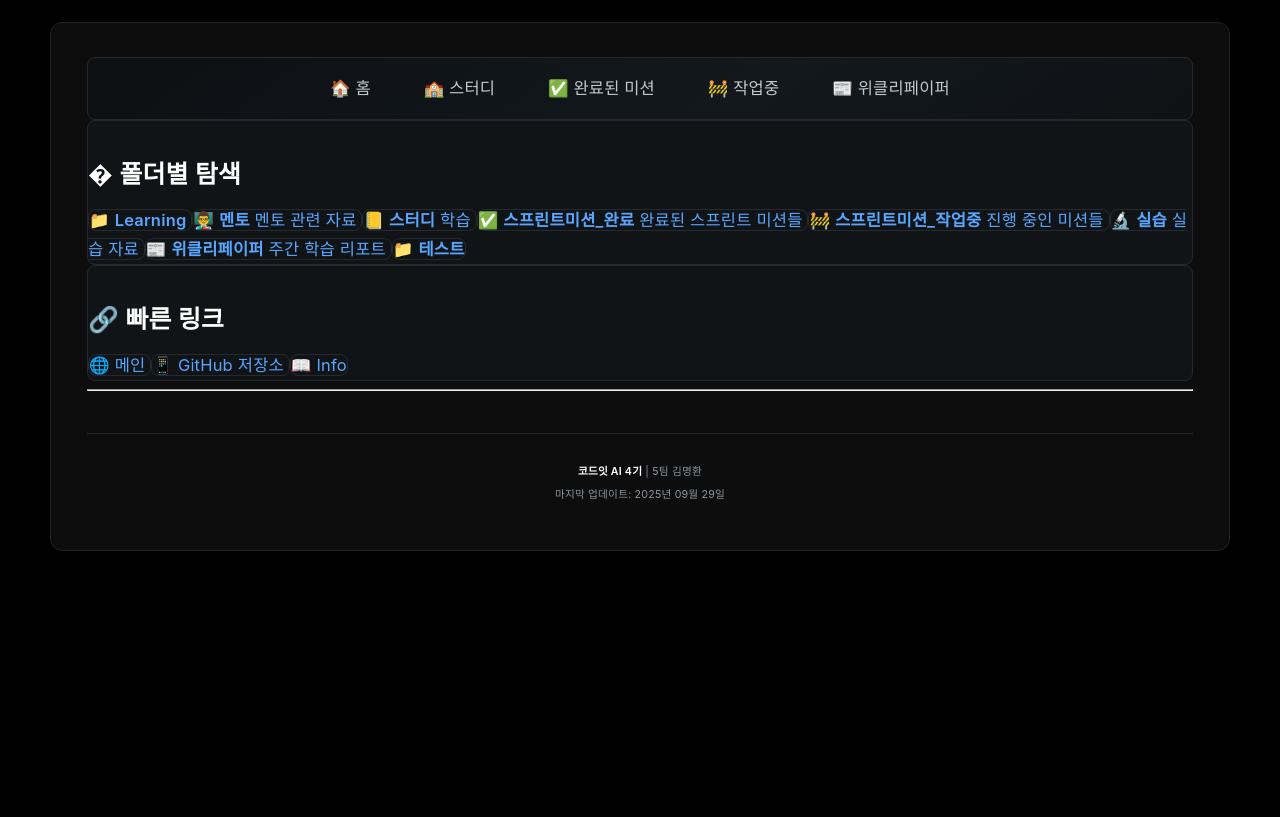
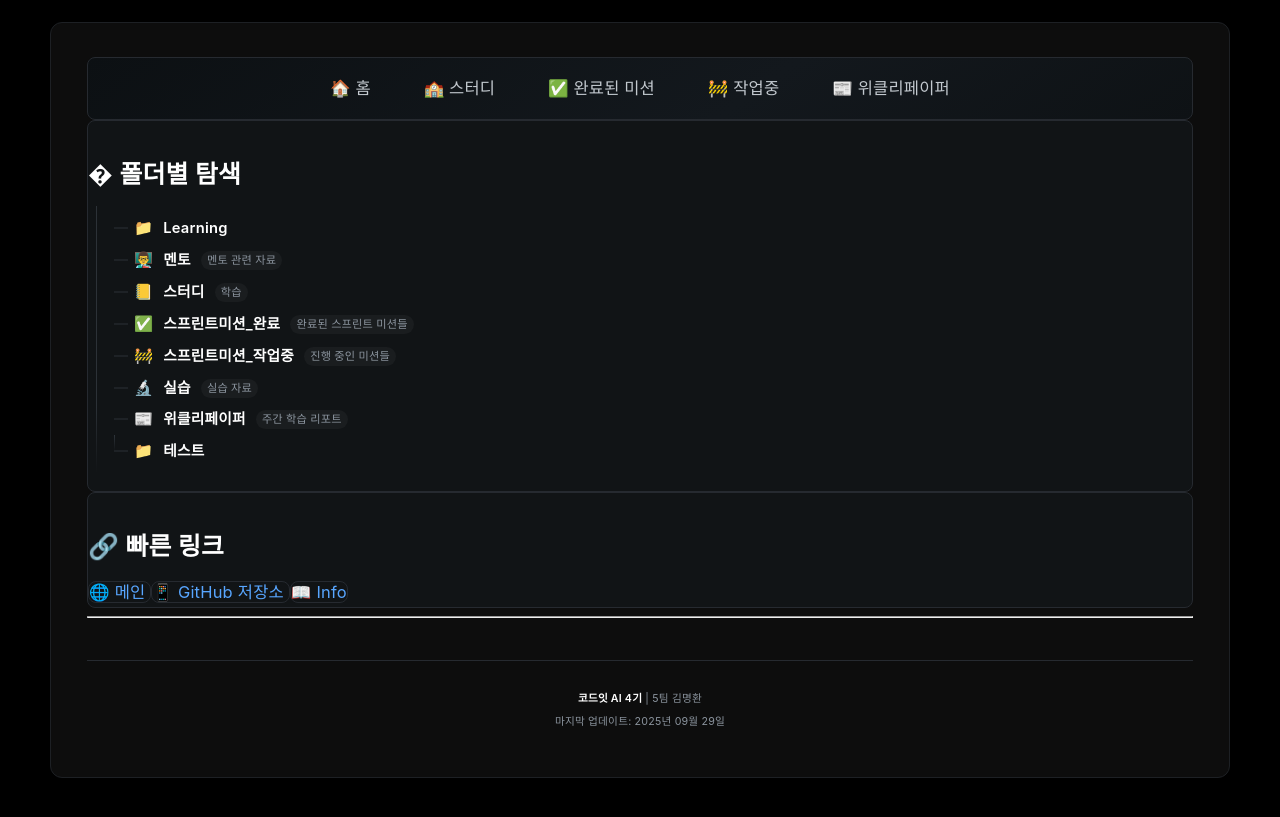
Before and after one commit to c0z0c/sprint_mission, a Jekyll site: the page built from index.md, in a window 1280 px wide. Shown: the top 817 px of the page. Built offline with Jekyll 4.4.1, drawn with Linux system fonts in a browser that asks for light colours.

Commit message:
폴더보기 스타일 변경

```diff
--- a/_layouts/default.html
+++ b/_layouts/default.html
@@ -263,6 +263,82 @@
             h3 { font-size: 1.15rem; }
             .nav-bar a { margin: 0 4px; padding: 6px 10px; font-size: .82rem; }
         }
+
+        /* ==========================================
+           폴더 리스트 트리 스타일 (가독성 개선)
+           ========================================== */
+        .folder-links {
+            --tree-line: #2f353b;
+            --tree-hover-bg: #12181d;
+            --tree-active-bg: #18232c;
+            margin: 4px 0 18px;
+            padding: 6px 0 6px 18px;
+            position: relative;
+            display: block;
+            font-size: .92rem;
+        }
+        .folder-links::before {
+            content:"";
+            position:absolute;
+            left:8px; top:0; bottom:0;
+            width:1px;
+            background: linear-gradient(var(--tree-line), var(--tree-line) 75%, transparent);
+            opacity:.9;
+        }
+        .folder-link {
+            position: relative;
+            display: block;
+            margin: 0;
+            padding: 6px 10px 6px 28px;
+            background: transparent !important;
+            border: 0 !important;
+            border-radius: 6px;
+            line-height: 1.28;
+            color: var(--text-dim) !important;
+            font-weight: 500;
+            letter-spacing: .2px;
+            transform: none !important;
+            box-shadow: none !important;
+            transition: background .18s, color .2s;
+        }
+        .folder-link::before {
+            content:"";
+            position:absolute;
+            left:8px; top:50%;
+            width:14px; height:1px;
+            background: var(--tree-line);
+            transform: translateY(-50%);
+            opacity:.9;
+        }
+        .folder-links .folder-link:last-child::after {
+            content:"";
+            position:absolute;
+            left:8px; bottom:50%;
+            width:1px; height:50%;
+            background: linear-gradient(var(--tree-line), transparent);
+        }
+        .folder-link:hover,
+        .folder-link:focus-visible {
+            background: var(--tree-hover-bg) !important;
+            color: var(--text) !important;
+            text-decoration: none;
+            outline: none;
+        }
+        .folder-link:active { background: var(--tree-active-bg) !important; }
+        .folder-icon { margin-right:6px; font-size: .95rem; filter: saturate(.9); }
+        .folder-name { color:#fff !important; font-weight: 600; margin-right:6px; }
+        .folder-desc {
+            font-size:.7rem; color: var(--text-faint);
+            background: rgba(255,255,255,.04);
+            padding:2px 6px 3px; border-radius: 10px; position: relative; top:-1px;
+        }
+        .folder-link:hover .folder-desc { color: var(--text-dim); background: rgba(255,255,255,.08); }
+        .folder-link:focus-visible { box-shadow: 0 0 0 3px var(--accent-soft); }
+        @media (max-width:640px) {
+            .folder-links { padding-left:14px; }
+            .folder-link { padding:6px 8px 6px 24px; font-size:.88rem; }
+            .folder-desc { display:inline-block; margin-top:2px; }
+        }
     </style>
 
     <style>
```
